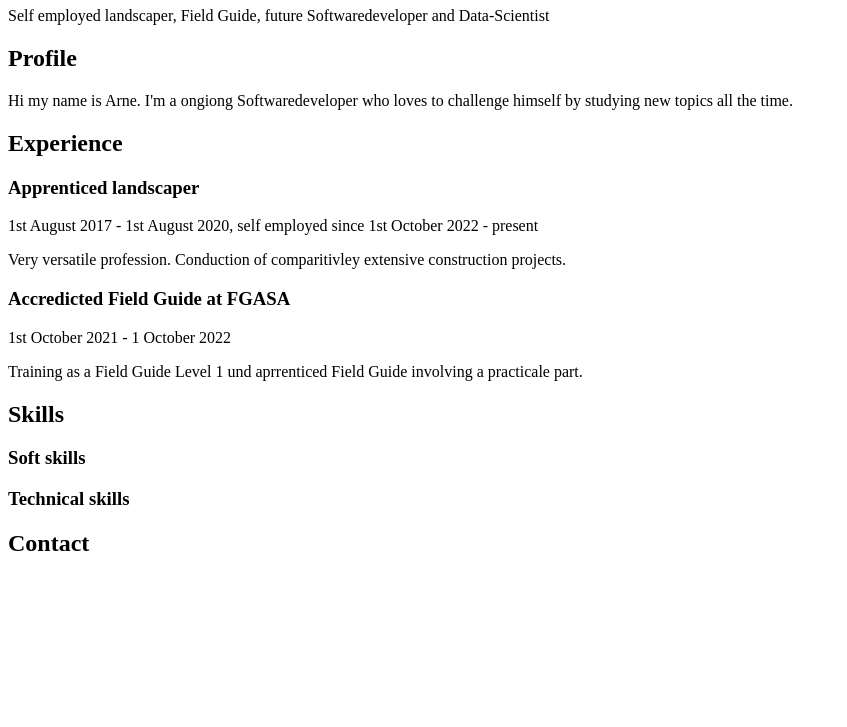
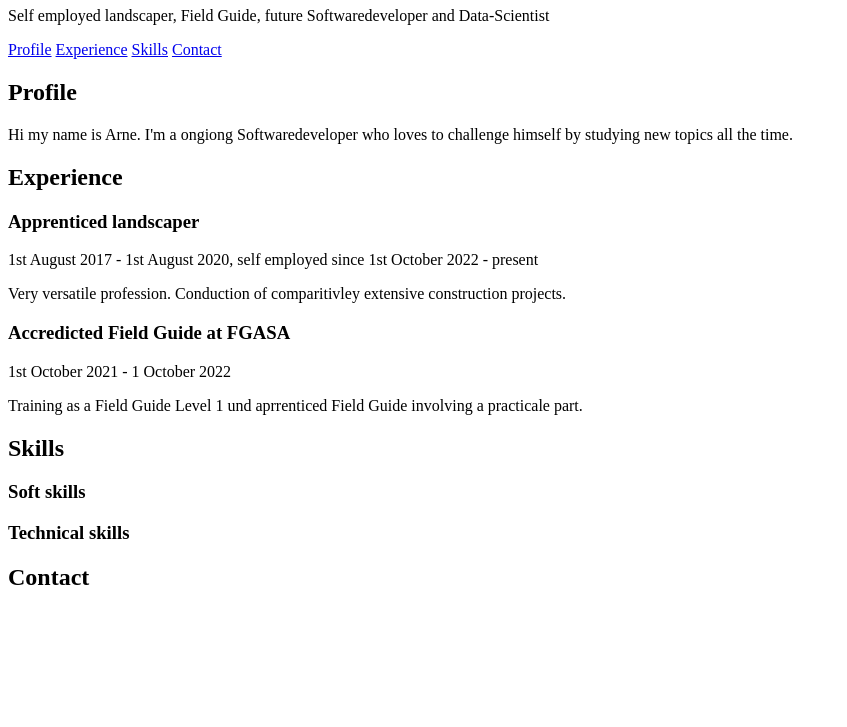
Before and after one commit to Arne-Seemann/first-steps-with-git, a plain HTML site: page CV/index.html in a window 1280 px wide. Shown: the part 73-800 px from the top of the page, without its empty margins (0-847 px from the left). Drawn offline with Linux system fonts and the light colour scheme.

Commit message:
adds navigation

```diff
--- a/CV/index.html
+++ b/CV/index.html
@@ -14,15 +14,21 @@
     <header>
         <h1>My CV</h1>
         <p>Self employed landscaper, Field Guide, future Softwaredeveloper and Data-Scientist</p>
+        <nav>
+            <a href="#porfile">Profile</a>
+            <a href="#experience">Experience</a>
+            <a href="#skills">Skills</a>
+            <a href="#contact">Contact</a>
+        </nav>
     </header>
     <main>
-        <article class="profile">
+        <article id="profile">
             <h2>Profile</h2>
             <p>Hi my name is Arne. I'm a ongiong Softwaredeveloper who loves to challenge himself by studying new topics
                 all the time.</p>
         </article>
 
-        <article class="experience">
+        <article id="experience">
             <h2>Experience</h2>
             <section>
                 <header>
@@ -41,7 +47,7 @@
             </section>
         </article>
 
-        <article class="skills">
+        <article id="skills">
             <h2>Skills</h2>
             <section>
                 <h3>Soft skills</h3>
@@ -50,7 +56,7 @@
                 <h3>Technical skills</h3>
             </section>
         </article>
-        <article class=contact>
+        <article id="contact">
             <h2>Contact</h2>
         </article>
     </main>
```
